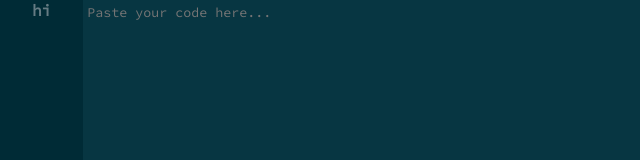
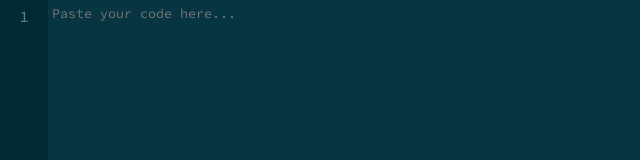
Before and after one commit to creemy0cheesekake/codebin, a React (Create React App) app in the folder client/: page / in a window 1280 px wide. Shown: the top 160 px of the page, without its empty margins (0-640 px from the left). Built offline with nearby package versions, Linux system fonts and the light colour scheme.

Commit message:
rudimentary line number system working

```diff
--- a/client/src/App.tsx
+++ b/client/src/App.tsx
@@ -1,15 +1,18 @@
-import React from "react";
+import React, { createContext, useState } from "react";
 import "./styles/App.sass";
+import Textarea from "./components/Textarea";
+import LineNumbers from "./components/LineNumbers";
+
+export const Context: React.Context<any> = createContext({});
 
 function App() {
+	const [value, setValue] = useState("");
 	return (
 		<main>
-			<div className="line-numbers">hi</div>
-			<textarea
-				spellCheck="false"
-				placeholder="Paste your code here..."
-				className="text-box"
-			></textarea>
+			<Context.Provider value={{ value, setValue }}>
+				<LineNumbers />
+				<Textarea tabChar="&#9;" />
+			</Context.Provider>
 		</main>
 	);
 }
--- /dev/null
+++ b/client/src/components/LineNumbers.tsx
@@ -0,0 +1,22 @@
+import React, { useContext } from "react";
+import { Context } from "../App";
+import "../styles/LineNumbers.sass";
+
+const LineNumbers = () => {
+	const { value } = useContext(Context);
+	const lineNumbersArr = [];
+
+	for (let i = 1; i <= value.split("\n").length; i++) {
+		lineNumbersArr.push(i);
+	}
+
+	return (
+		<div className="line-numbers">
+			{lineNumbersArr.map((num: number) => (
+				<div>{num}</div>
+			))}
+		</div>
+	);
+};
+
+export default LineNumbers;
--- /dev/null
+++ b/client/src/components/Textarea.tsx
@@ -0,0 +1,32 @@
+import React, { useContext } from "react";
+import "../styles/App.sass";
+
+import { Context } from "../App";
+
+interface Props {
+	tabChar: string;
+}
+
+function Textarea({ tabChar }: Props) {
+	const { value, setValue } = useContext(Context);
+	return (
+		<textarea
+			spellCheck="false"
+			placeholder="Paste your code here..."
+			className="text-box"
+			value={value}
+			onChange={e => {
+				e.preventDefault();
+				setValue(e.target.value);
+			}}
+			onKeyDown={e => {
+				if (e.key === "Tab") {
+					e.preventDefault();
+					setValue(value + tabChar);
+				}
+			}}
+		></textarea>
+	);
+}
+
+export default Textarea;
--- a/client/src/styles/App.sass
+++ b/client/src/styles/App.sass
@@ -3,11 +3,6 @@
 main
     display: flex
     height: 100vh
-    .line-numbers
-        padding-inline: 2rem
-        background-color: var.$base03
-        color: var.$base00
-        font-weight: bold
     .text-box
         padding: .25rem
         flex: 1
--- /dev/null
+++ b/client/src/styles/LineNumbers.sass
@@ -0,0 +1,10 @@
+@use './variables' as var
+
+.line-numbers
+    height: 100vh
+    background-color: var.$base03
+    color: var.$base00
+    padding-top: .25rem
+    div
+        text-align: center
+        width: 3rem
--- a/client/src/styles/globals.sass
+++ b/client/src/styles/globals.sass
@@ -6,8 +6,11 @@
     padding: 0
     box-sizing: border-box
     font-family: var.$font-stack
+    tab-size: 4
+    line-height: 1.5
 
 textarea
     border: none
     outline: none
     resize: none
+    vertical-align: super
```
